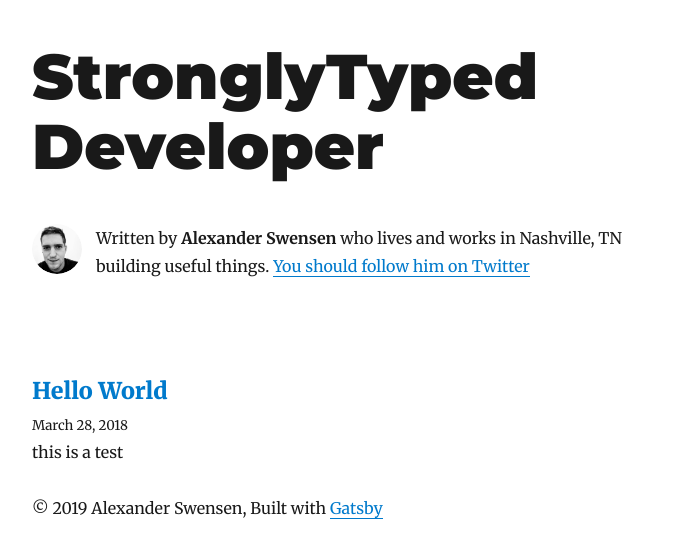
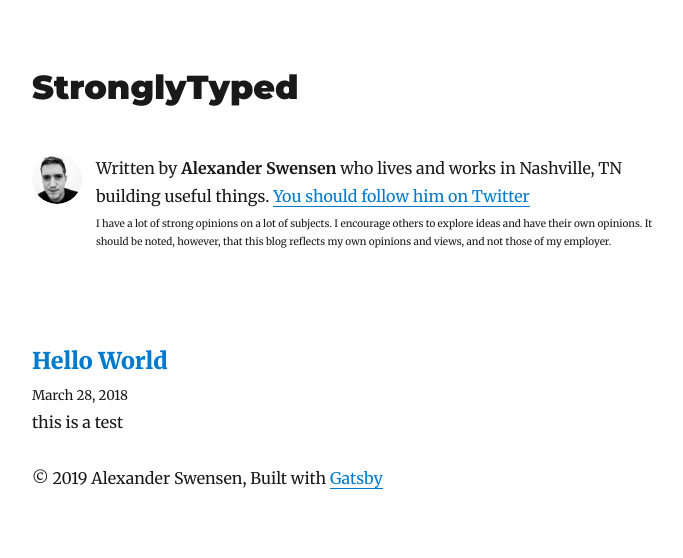
Before and after one commit to AlexSwensen/stronglytyped.dev, a Gatsby site: page / in a window 1280 px wide. Shown: the whole page, without its empty margins (293-976 px from the left). Built offline with nearby package versions, Linux system fonts and the light colour scheme; Gatsby itself is replaced by a stand-in of ours; some packages are replaced by stand-ins of ours.

Commit message:
update site

```diff
--- a/gatsby-config.js
+++ b/gatsby-config.js
@@ -1,6 +1,6 @@
 module.exports = {
   siteMetadata: {
-    title: `StronglyTyped Developer`,
+    title: `StronglyTyped`,
     author: `Alexander Swensen`,
     description: `A starter blog demonstrating what Gatsby can do.`,
     siteUrl: `https://stronglytyped.dev/`,
@@ -57,7 +57,7 @@ module.exports = {
     {
       resolve: `gatsby-plugin-manifest`,
       options: {
-        name: `StronglyTyped Developer`,
+        name: `StronglyTyped`,
         short_name: `StronglyTyped`,
         start_url: `/`,
         background_color: `#ffffff`,
--- a/src/components/bio.js
+++ b/src/components/bio.js
@@ -37,13 +37,21 @@ function Bio() {
                 borderRadius: `50%`,
               }}
             />
-            <p>
-              Written by <strong>{author}</strong> who lives and works in Nashville, TN building useful things.
-              {` `}
-              <a href={`https://twitter.com/${social.twitter}`}>
-                You should follow him on Twitter
-              </a>
-            </p>
+            <div>
+              <p style={{marginBottom: 5}}>
+                Written by <strong>{author}</strong> who lives and works in Nashville, TN building useful things.
+                {` `}
+                <a target="_blank" href={`https://twitter.com/${social.twitter}`}>
+                  You should follow him on Twitter
+                </a>
+              </p>
+              <p style={{
+                fontSize: 10
+
+              }}>
+                I have a lot of strong opinions on a lot of subjects. I encourage others to explore ideas and have their own opinions. It should be noted, however, that this blog reflects my own opinions and views, and not those of my employer.
+              </p>
+            </div>
           </div>
         )
       }}
--- a/src/components/layout.js
+++ b/src/components/layout.js
@@ -20,6 +20,7 @@ class Layout extends React.Component {
         >
           <Link
             style={{
+              ...scale(0.8),
               boxShadow: `none`,
               textDecoration: `none`,
               color: `inherit`,
```
